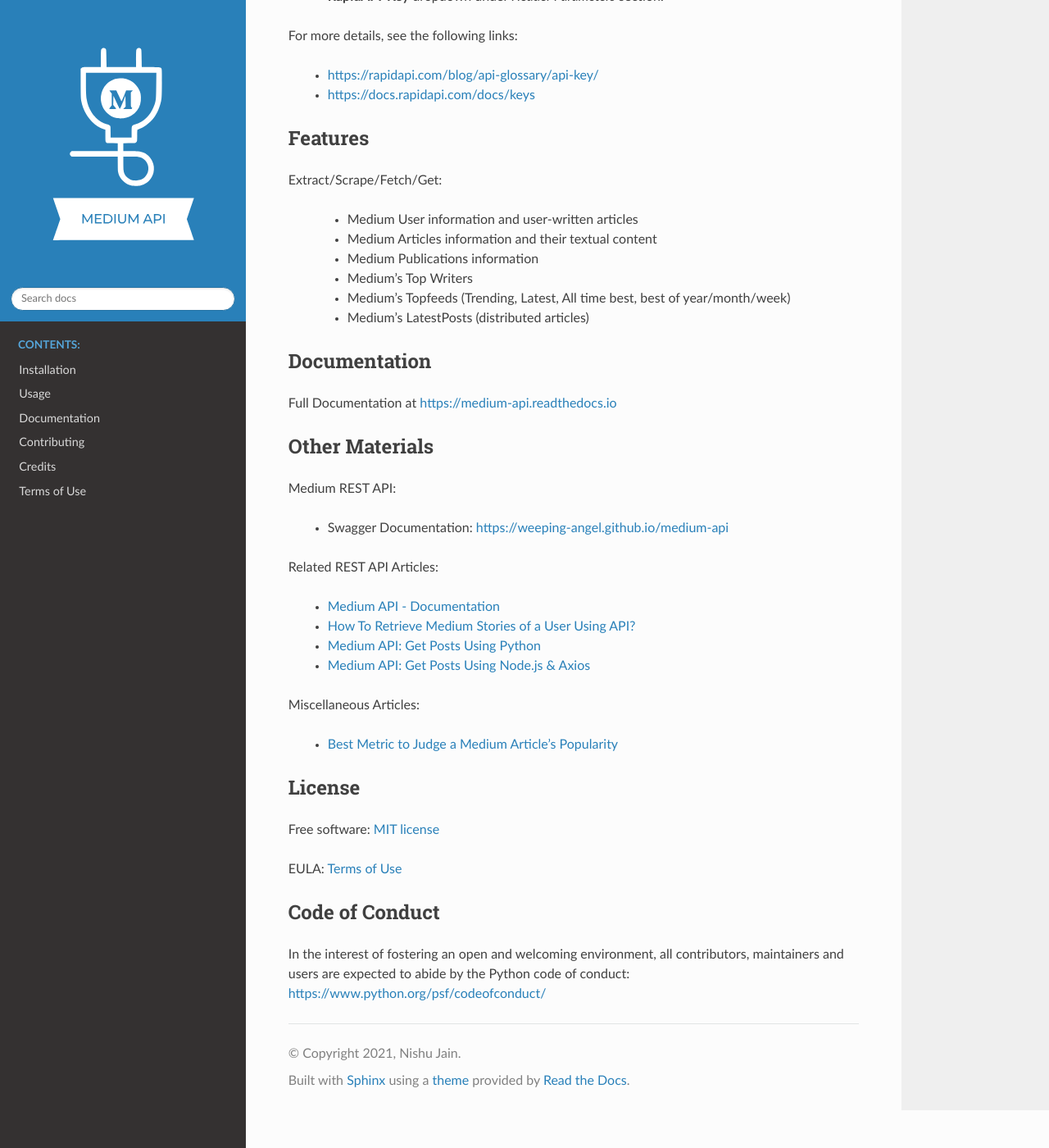
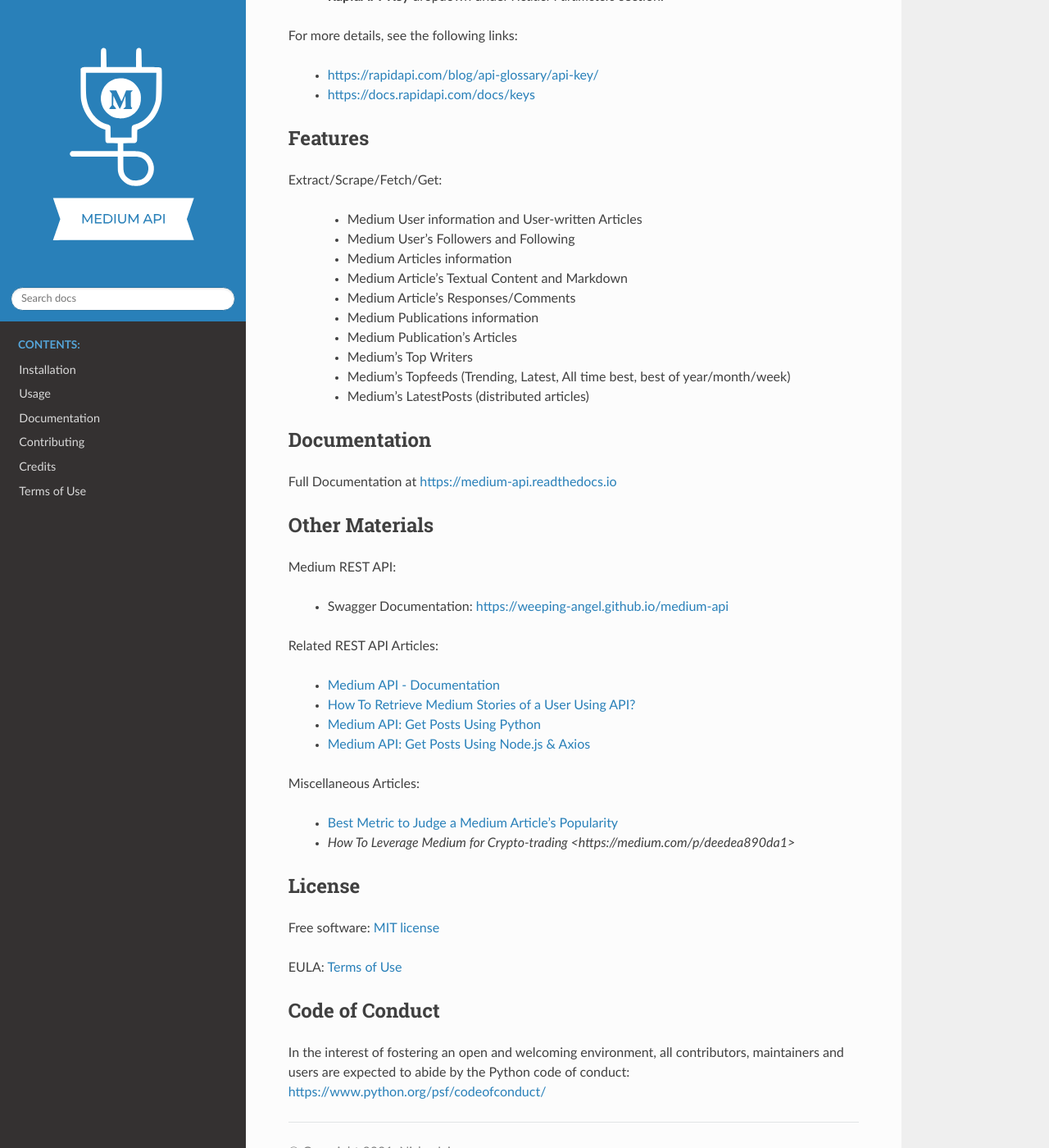
Before and after one commit to weeping-angel/medium-api, a Sphinx documentation site: the page built from docs/README.rst, in a window 1280 px wide and 1400 px high, scrolled down 1909 px. Shown: the whole window at 82% size. Built offline with Sphinx 7.4.7 and the Read the Docs theme 2.0.0, drawn with Linux system fonts in a browser that asks for light colours; some of the changed text lies outside the part shown.

Commit message:
updated readme

```diff
--- a/docs/README.rst
+++ b/docs/README.rst
@@ -107,9 +107,13 @@ Features
 
 Extract/Scrape/Fetch/Get:
 
-    - Medium User information and user-written articles
-    - Medium Articles information and their textual content
+    - Medium User information and User-written Articles
+    - Medium User's Followers and Following
+    - Medium Articles information
+    - Medium Article's Textual Content and Markdown
+    - Medium Article's Responses/Comments
     - Medium Publications information
+    - Medium Publication's Articles
     - Medium's Top Writers
     - Medium's Topfeeds (Trending, Latest, All time best, best of year/month/week)
     - Medium's LatestPosts (distributed articles)
@@ -140,6 +144,7 @@ Related REST API Articles:
 Miscellaneous Articles:
 
         - `Best Metric to Judge a Medium Article's Popularity <https://medium.com/p/cac577609bd4>`_
+        - `How To Leverage Medium for Crypto-trading <https://medium.com/p/deedea890da1>`
 
 License
 -------
```
Also changed, not shown: other parts of docs/README.rst (+1 -1 lines).
